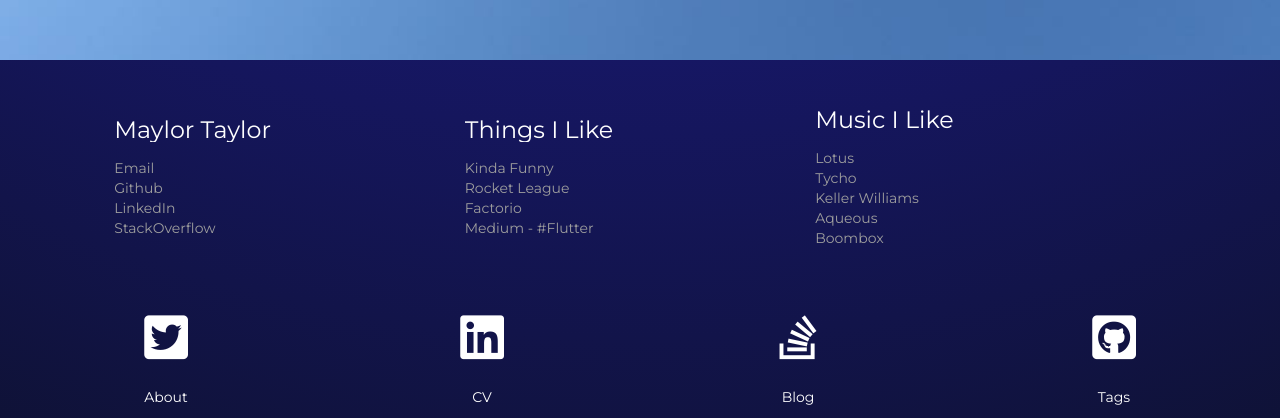
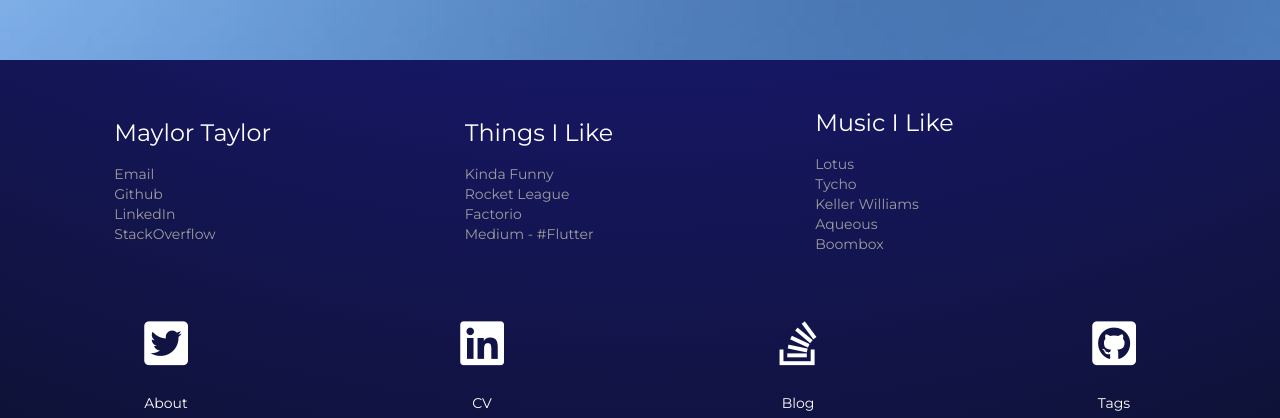
Before and after one commit to maylortaylor/maylortaylor.github.io, a Jekyll site: the page built from index.html, in a window 1280 px wide. Shown: the part 2768-3186 px from the top of the page. Built offline with Jekyll 4.4.1, drawn with Linux system fonts in a browser that asks for light colours; nearby versions of some CDN libraries.

Commit message:
fixed line-height in footer

```diff
--- a/assets/css/main.scss
+++ b/assets/css/main.scss
@@ -50,6 +50,8 @@
 .no-padding {
 	padding: 0px !important;
 }
+
+
 
 .background-image {
 	position: fixed;
@@ -343,6 +345,9 @@
 		color: $light-font-color;
 		text-decoration: underline;
 	}
+	h3 {
+		line-height: 30px !important;
+	}
 }
 .foot {
 	border-top: 1px solid $dark-font-color;
```
